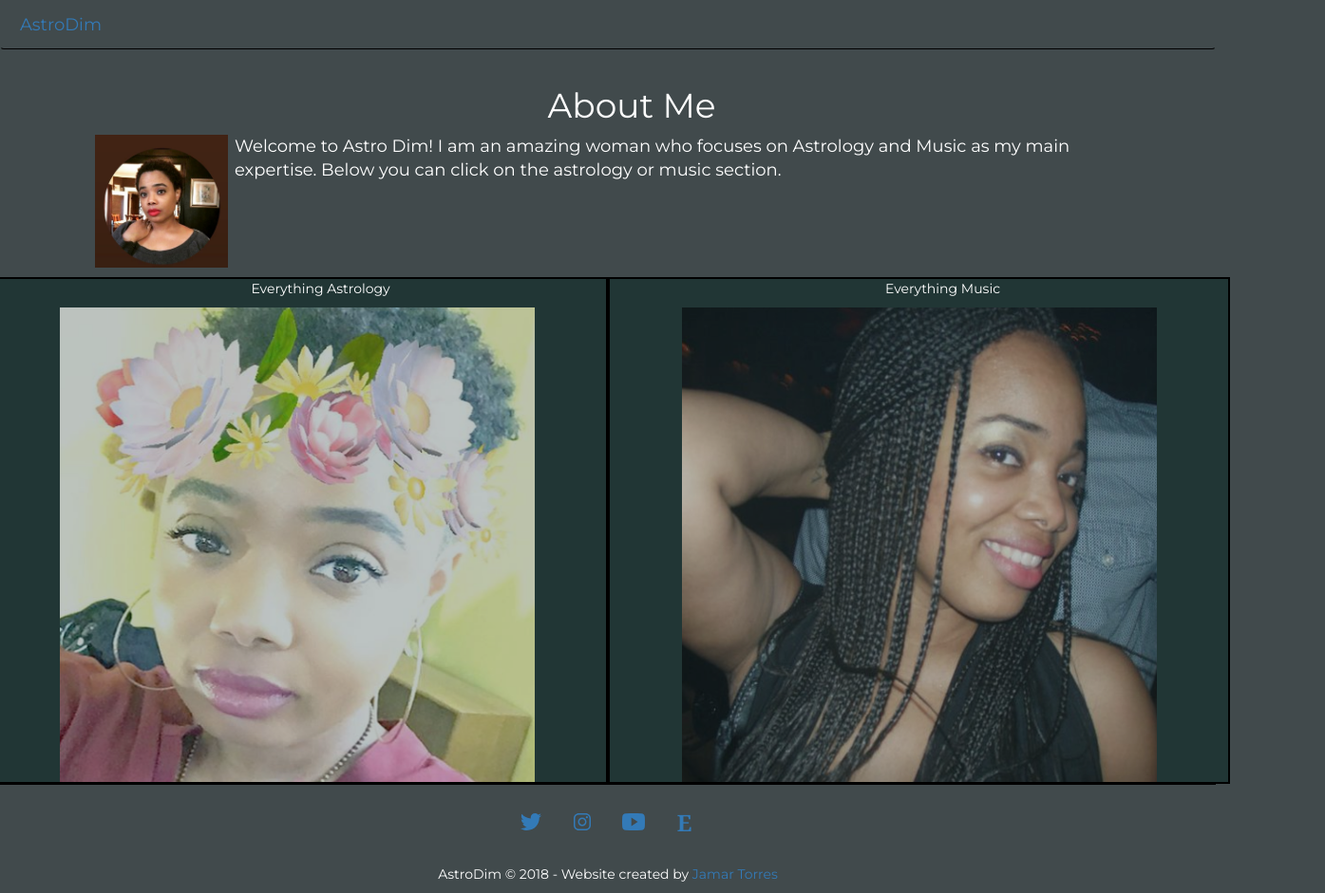
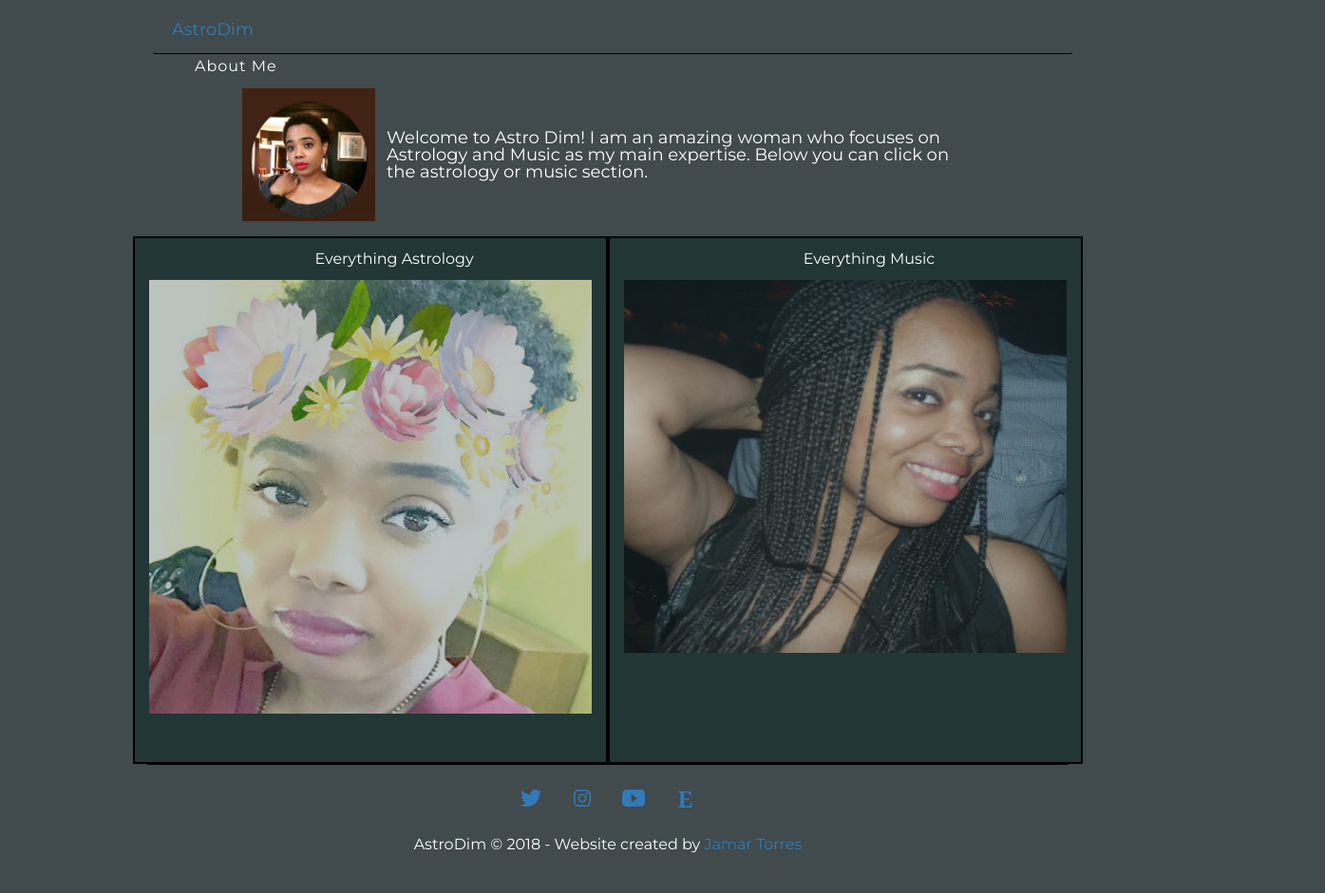
Before and after one commit to jrizza88/AstroDim, a website: page home.html in a window 1280 px wide. Shown: the whole page at 95% size, 1395 px wide, since content can reach past the window. After the commit the page ends 914 px from the top, so only its background shows below. Drawn offline with nearby package versions, Linux system fonts and the light colour scheme.

Commit message:
began refacturing code to follow flex box based css and semantic html

```diff
--- a/client/public/css/main.css
+++ b/client/public/css/main.css
@@ -1,11 +1,95 @@
+ /* http://meyerweb.com/eric/tools/css/reset/
+   v2.0 | 20110126
+   License: none (public domain)
+*/
+
+html, body, div, span, applet, object, iframe,
+h1, h2, h3, h4, h5, h6, p, blockquote, pre,
+a, abbr, acronym, address, big, cite, code,
+del, dfn, em, img, ins, kbd, q, s, samp,
+small, strike, strong, sub, sup, tt, var,
+b, u, i, center,
+dl, dt, dd, ol, ul, li,
+fieldset, form, label, legend,
+table, caption, tbody, tfoot, thead, tr, th, td,
+article, aside, canvas, details, embed,
+figure, figcaption, footer, header, hgroup,
+menu, nav, output, ruby, section, summary,
+time, mark, audio, video {
+	margin: 0;
+	padding: 0;
+	border: 0;
+	font-size: 100%;
+	font: inherit;
+	vertical-align: baseline;
+}
+/* HTML5 display-role reset for older browsers */
+article, aside, details, figcaption, figure,
+footer, header, hgroup, menu, nav, section {
+	display: block;
+}
+body {
+	line-height: 1;
+}
+ol, ul {
+	list-style: none;
+}
+blockquote, q {
+	quotes: none;
+}
+blockquote:before, blockquote:after,
+q:before, q:after {
+	content: '';
+	content: none;
+}
+table {
+	border-collapse: collapse;
+	border-spacing: 0;
+}
+
+* {
+  box-sizing: border-box;
+}
+
+html, body {
+  height: 100%;
+  /* font-family: 'Titillium Web', sans-serif; */
+}
+
+h1, h2, h3, h4, h5 {
+  /* font-family: 'Bangers', cursive; */
+  letter-spacing: 1px;
+  margin-bottom: 15px;
+}
+
+ /* my code */
+
  body {
   font-family: 'Montserrat', sans-serif;
   background: #414A4C;
   color: white;
  }
 
+ .container{
+   width: 100%;
+   max-width: 1000px;
+   display: flex;
+   flex-wrap: wrap;
+   flex-direction: row;
+   margin: 0 auto;
+ }
+
+ header{
+   width: 100%;
+   margin: 0 auto;
+ }
+
  .navbar{
+  display: flex;
+  flex-wrap: nowrap;
+  flex-direction: row;
   width: 100%;
+  margin: 5px;
   text-indent: 5px;
   border-bottom: 1px solid black;
  }
@@ -28,7 +112,11 @@
 
  .bioSection{
 /*  text-indent: 5px;*/
-    margin-left: 100px;
+display: flex;
+flex-direction: row;
+justify-content: space-between;
+align-items: center;
+  margin-left: 100px;
   margin-right: 100px;
   padding-bottom: 1rem;
  }
@@ -42,15 +130,25 @@
 
  /*Main section*/
  .mainSection{
-  text-align: center;
+  display: flex;
+  flex-direction: row;
+  /* flex: nowrap; */
+  flex-wrap: nowrap;
+  width: 100%;
+  /* justify-content: center; */
+ text-align: center;
  text-indent: 50px;
 /*  height: 100vh;*/
  }
 
-/*  .astroMain, .musicMain{
-  text-indent: 50px;
-  height: 100vh;
- }*/
+ .astroMain, .musicMain{
+  /* text-indent: 50px;
+  height: 100vh; */
+  display: flex;
+  flex-direction: column;
+  flex-wrap: nowrap;
+  width: 50%;
+ }
 
  .astroMain{
   background-color: #213635;
@@ -65,15 +163,20 @@
  /*Astrology side */
  .pics{
   opacity: 0.7;
-  display: block;
-  margin-left: auto;
-  margin-right: auto;
-  height: 500px;
-  width: 500px;
+  display: flex;
+  /* display: block; */
+  /* margin-left: auto;
+  margin-right: auto; */
+  height: 90%;
+  width: 100%;
  }
 
- p astroParagraph {
+ p .astroParagraph {
   float: left;
+ }
+
+ .astroParagraph, .musicParagraph{
+   padding: 3%;
  }
 
   /*Music side */
@@ -81,6 +184,7 @@
 /*FOOTER */
 
  .page-footer{
+  width: 100%;
   border-top: 1px solid black;
 /*  padding-top: 1rem;*/
   padding-bottom: 1rem;
--- a/home.html
+++ b/home.html
@@ -11,7 +11,6 @@
   <!-- Font Awesome CDN  -->
   <link rel="stylesheet" href="https://use.fontawesome.com/releases/v5.0.13/css/all.css" integrity="sha384-DNOHZ68U8hZfKXOrtjWvjxusGo9WQnrNx2sqG0tfsghAvtVlRW3tvkXWZh58N9jp" crossorigin="anonymous">
 
-
   <!--JQuery CDN -->
   <script src="https://code.jquery.com/jquery-3.3.1.min.js" integrity="sha256-FgpCb/KJQlLNfOu91ta32o/NMZxltwRo8QtmkMRdAu8="
   crossorigin="anonymous"></script>
@@ -22,38 +21,39 @@
       <script type="text/javascript" src="./client/public/js/script.js"></script>
 </head>
 <body>
+<div class="container">
+  <header>
   <nav class="navbar navbar-expand-lg navbar-light bg-light">
      <a class="navbar-brand" id="astroHome" href="#">AstroDim</a>
     </nav>
+  </header>
    <!--   insert image source here -->
-  <div class="aboutMeSection row">
+  <section class="aboutMeSection row">
     <div class="aboutMe col-lg-12">
         <h1> About Me </h1>
     </div>
-  </div>
+  </section>
     <div class="row">
-        <div class="bioSection col-lg-12">
+        <section class="bioSection col-lg-12">
           <img src="./client/public/images/mainBioPhoto.png" class="mainPage" alt="dimmiBio" title="astroDimBioPhoto">
             <p class="bioText">
                 Welcome to Astro Dim! I am an amazing woman who focuses on Astrology and Music as my main expertise. Below you can click on the astrology or music section.
           </p>
-        </div>
+        </section>
     </div>
    <div class="row">
-    <div class="mainSection">
-        <div class="astroMain col-md-6">
+    <section class="mainSection">
+        <section class="astroMain col-md-6">
           <p class="astroParagraph">Everything Astrology</p>
           <a href="./client/public/astrology.html"><img src="./client/public/images/astroAstrology.png" class="pics"></a>
-        </div>
+        </section>
 
-        <div class="musicMain col-md-6">
+        <section class="musicMain col-md-6">
           <p class="musicParagraph">  Everything Music</p>
           <a href="./client/public/music.html"><img src="./client/public/images/astroMusicPic.png"  class="pics"></a>
-        </div>
-    </div>
+        </section>
+      </section>
   </div>
-
-
 
   <footer class="page-footer">
     <!-- Footer Links -->
@@ -78,7 +78,7 @@
     </div> <!-- row -->
   </div> <!-- container -->
   </footer>
-
+</div>
 <!-- Ionic Framework -->
   <script src="https://unpkg.com/ionicons@4.1.2/dist/ionicons.js"></script>
   </body>
```
